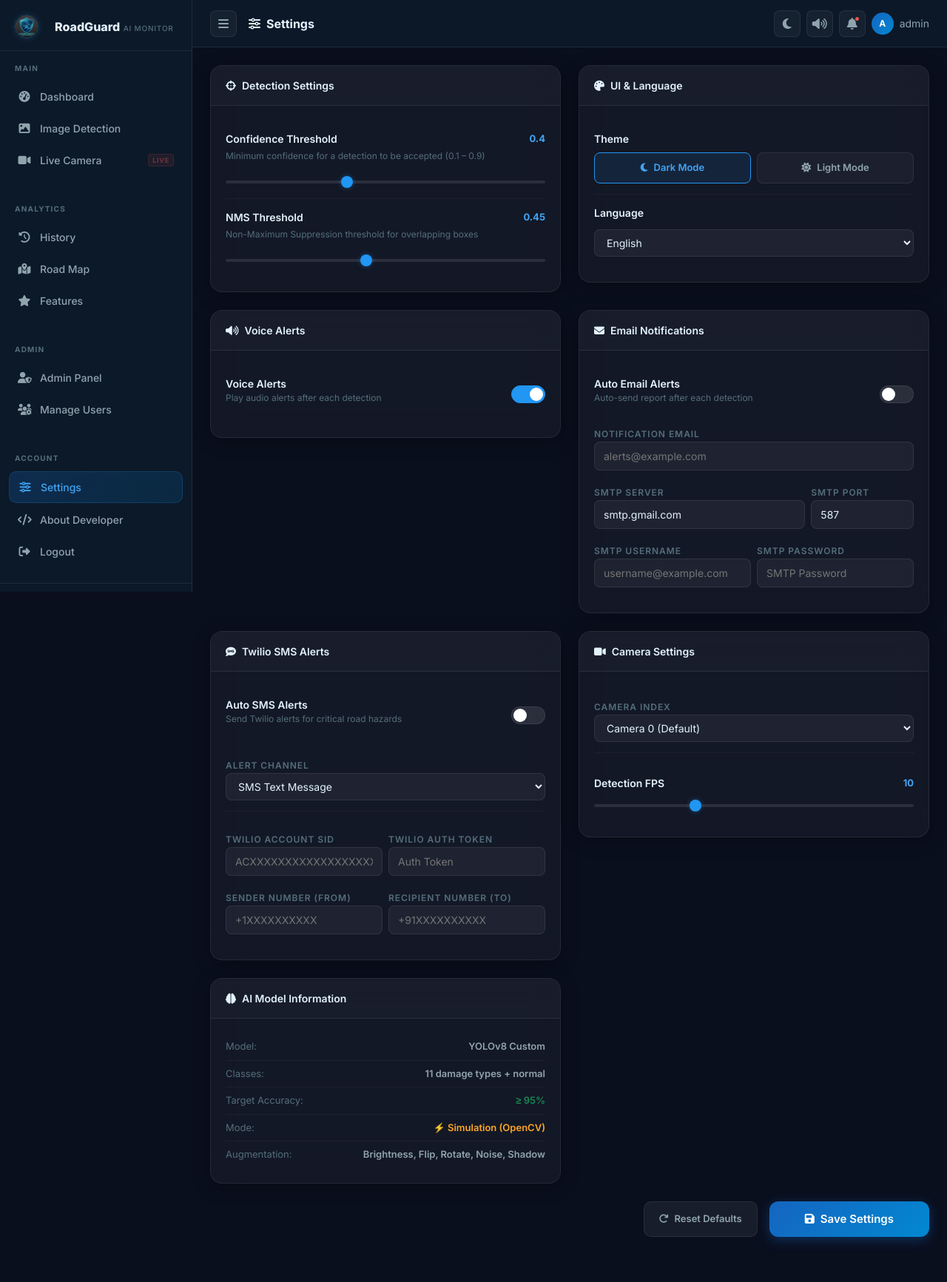
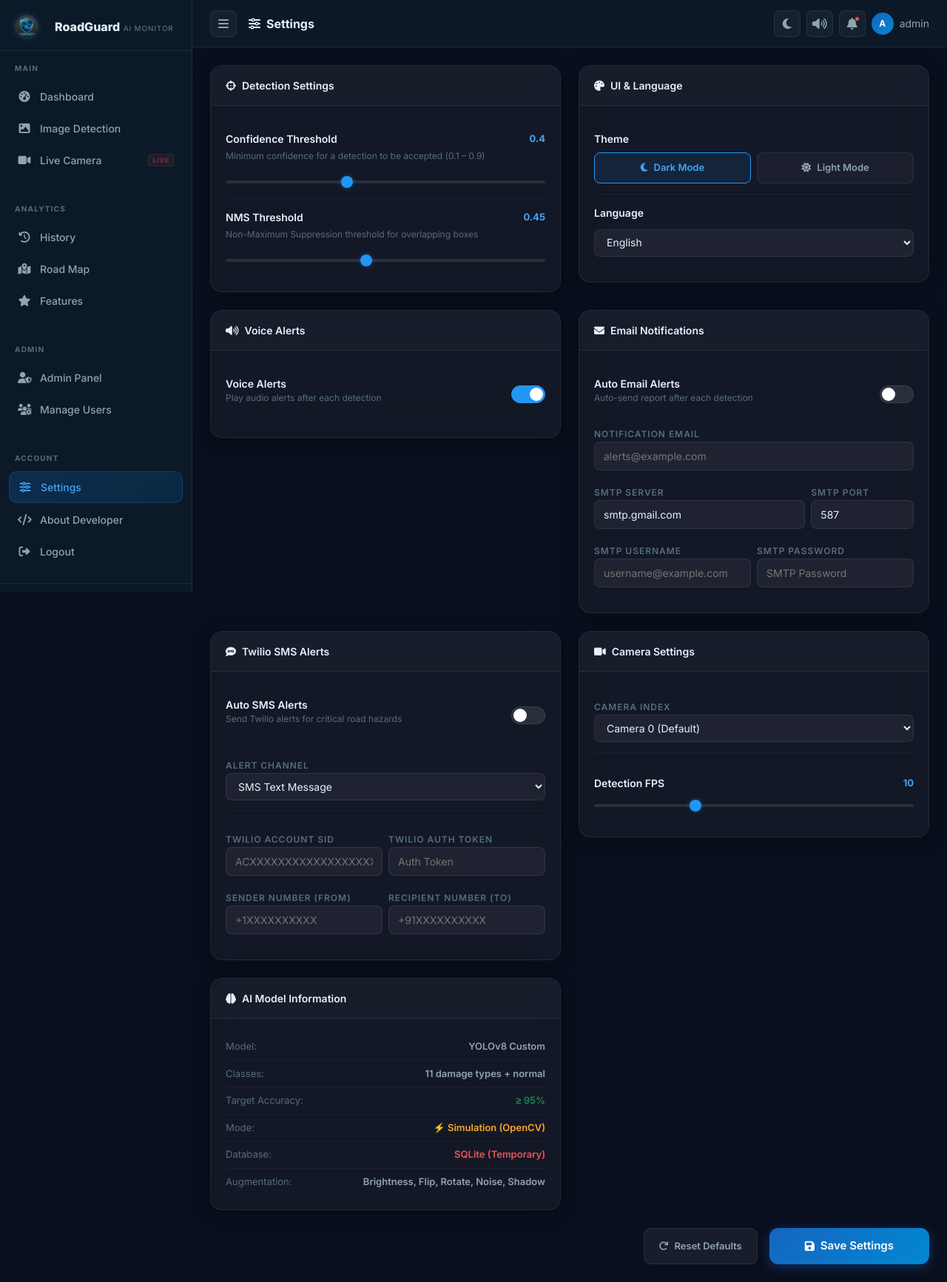
Before and after one commit to Dineshkumar-2006dk/AI-Road-Detection, a Flask app: page /settings/ in a window 1280 px wide. Shown: the whole page at 74% size. Before the commit the page ends 1682 px from the top, so only its background shows below. Run offline with Flask 3, Linux system fonts and the light colour scheme; the visitor is signed in with stand-in values (Sample User, id 1); data comes from the database, SQL or seed files in the repository.

Commit message:
Add active database connection type display in system information Settings

```diff
--- a/routes/settings.py
+++ b/routes/settings.py
@@ -64,6 +64,17 @@ def api_get():
     return jsonify(s.to_dict())
 
 
+@settings_bp.route("/api/db_type")
+@login_required
+def api_db_type():
+    from flask import current_app
+    uri = current_app.config.get("SQLALCHEMY_DATABASE_URI", "")
+    if "sqlite" in uri:
+        return jsonify({"db_type": "SQLite (Temporary)", "persistent": False})
+    else:
+        return jsonify({"db_type": "PostgreSQL (Persistent)", "persistent": True})
+
+
 @settings_bp.route("/features")
 @login_required
 def features():
--- a/templates/settings/settings.html
+++ b/templates/settings/settings.html
@@ -217,6 +217,11 @@
             <span class="spinner-border spinner-border-sm text-primary"></span>
           </span>
         </div>
+        <div class="model-info-row"><span>Database:</span>
+          <span class="model-val" id="dbTypeVal">
+            <span class="spinner-border spinner-border-sm text-primary"></span>
+          </span>
+        </div>
         <div class="model-info-row"><span>Augmentation:</span><span class="model-val">Brightness, Flip, Rotate, Noise, Shadow</span></div>
       </div>
     </div>
@@ -289,5 +294,11 @@ function resetDefaults() {
 fetch('/settings/api/get').then(r=>r.json()).then(() => {
   document.getElementById('modelMode').innerHTML = '<span style="color:#ffa726;">⚡ Simulation (OpenCV)</span>';
 }).catch(()=>{});
+
+// Check db type
+fetch('/settings/api/db_type').then(r=>r.json()).then(data => {
+  const color = data.persistent ? '#66bb6a' : '#ef5350';
+  document.getElementById('dbTypeVal').innerHTML = `<span style="color:${color};">${data.db_type}</span>`;
+}).catch(()=>{});
 </script>
 {% endblock %}
```
